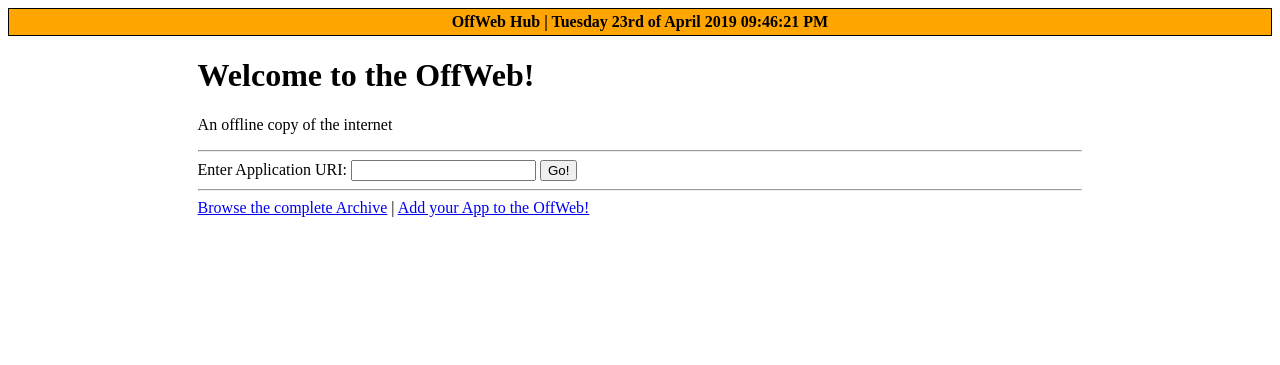
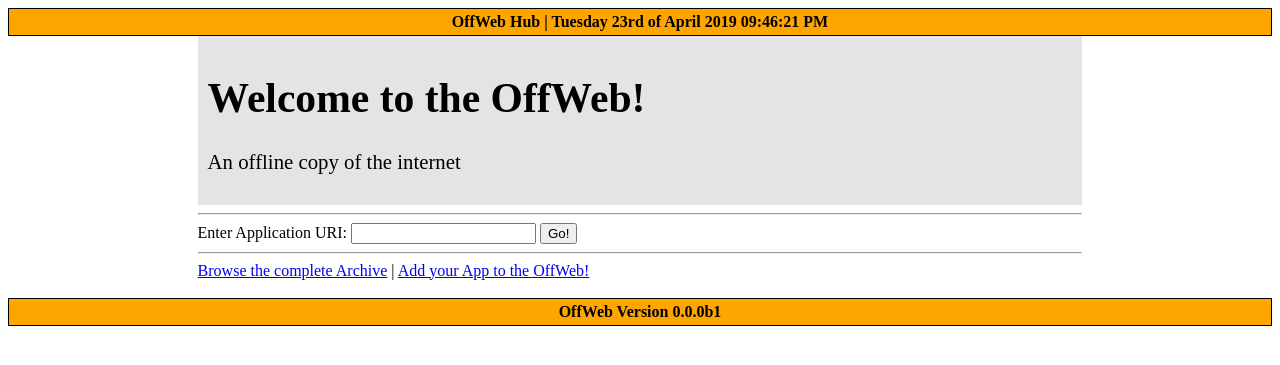
Before and after one commit to tuxnull/OffWeb, a PHP site: page / in a window 1280 px wide. Shown: the top 365 px of the page. Run offline with PHP 8.4, Linux system fonts and the light colour scheme.

Commit message:
Added header style to global stylesheet Increased App Size limit to 32KB

```diff
--- a/glob_style.css
+++ b/glob_style.css
@@ -13,6 +13,18 @@ html {
 	font-weight: 700;
 }
 
+.feature a{
+	text-decoration: none;
+	color: black;
+}
+
+.header{
+    background-color: rgb(228,228,230);
+	color: black;
+	font-size: 1.3em;
+	padding: 10px;
+}
+
 @media only screen and (min-width: 600px) {
 	.container{
 		padding-left: 15%;
--- a/index.php
+++ b/index.php
@@ -8,8 +8,10 @@
 	<body>
 		<div class="feature">OffWeb Hub | <?PHP echo date('l jS \of F Y h:i:s A');  ?></div>
 		<div class="container">
-			<h1>Welcome to the OffWeb!</h1>
-			<p>An offline copy of the internet</p>
+			<div class="header">
+				<h1>Welcome to the OffWeb!</h1>
+				<p>An offline copy of the internet</p>
+			</div>
 			<hr>
 			<form action="redir_handler.php">
 				Enter Application URI:
@@ -19,6 +21,8 @@
 			<hr>
 			<a href="./archive/">Browse the complete Archive</a> | <a href="https://github.com/tuxnull/OffWeb/issues/new">Add your App to the OffWeb!</a>
 		</div>
+		<br>
+        <div class="feature"><a href="https://github.com/tuxnull/OffWeb">OffWeb Version 0.0.0b1</a></div>
 		<?PHP
 
 		?>
```
Also changed, not shown: redir_handler.php (+15 -1 lines), README.md, 1 other file.
